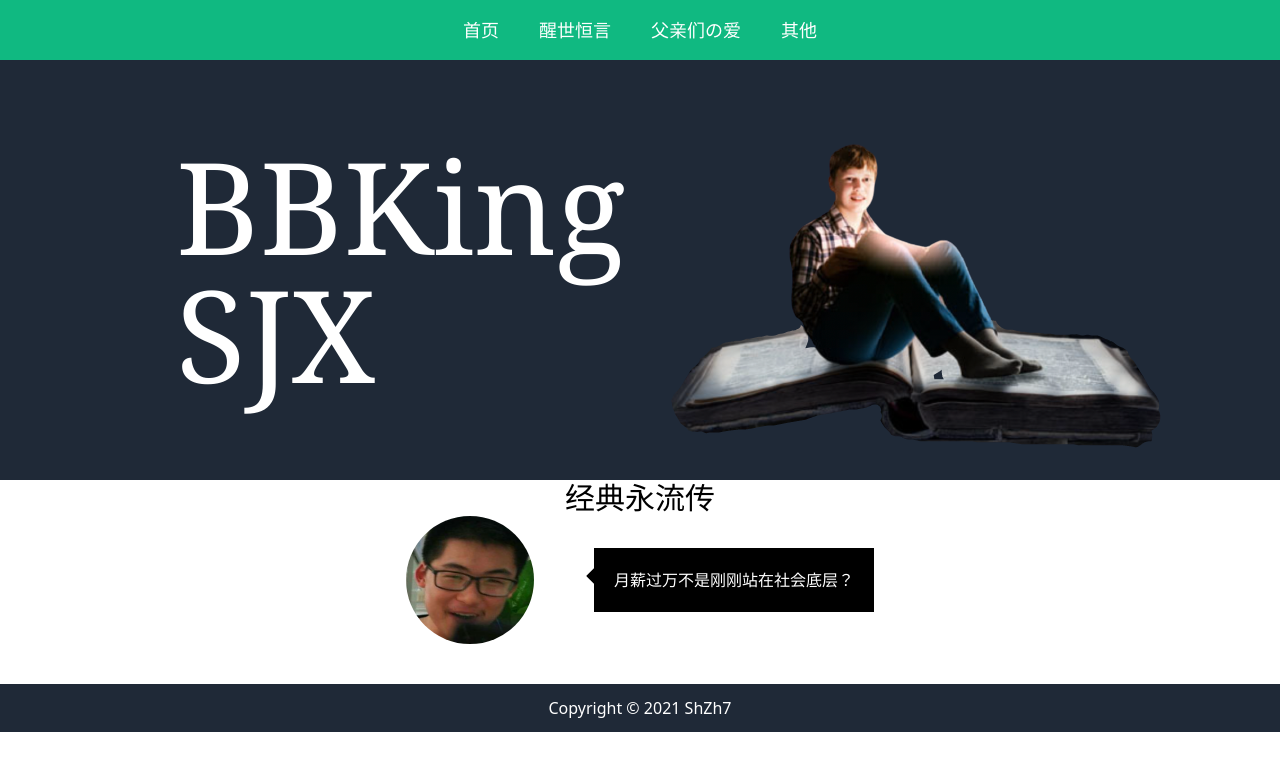
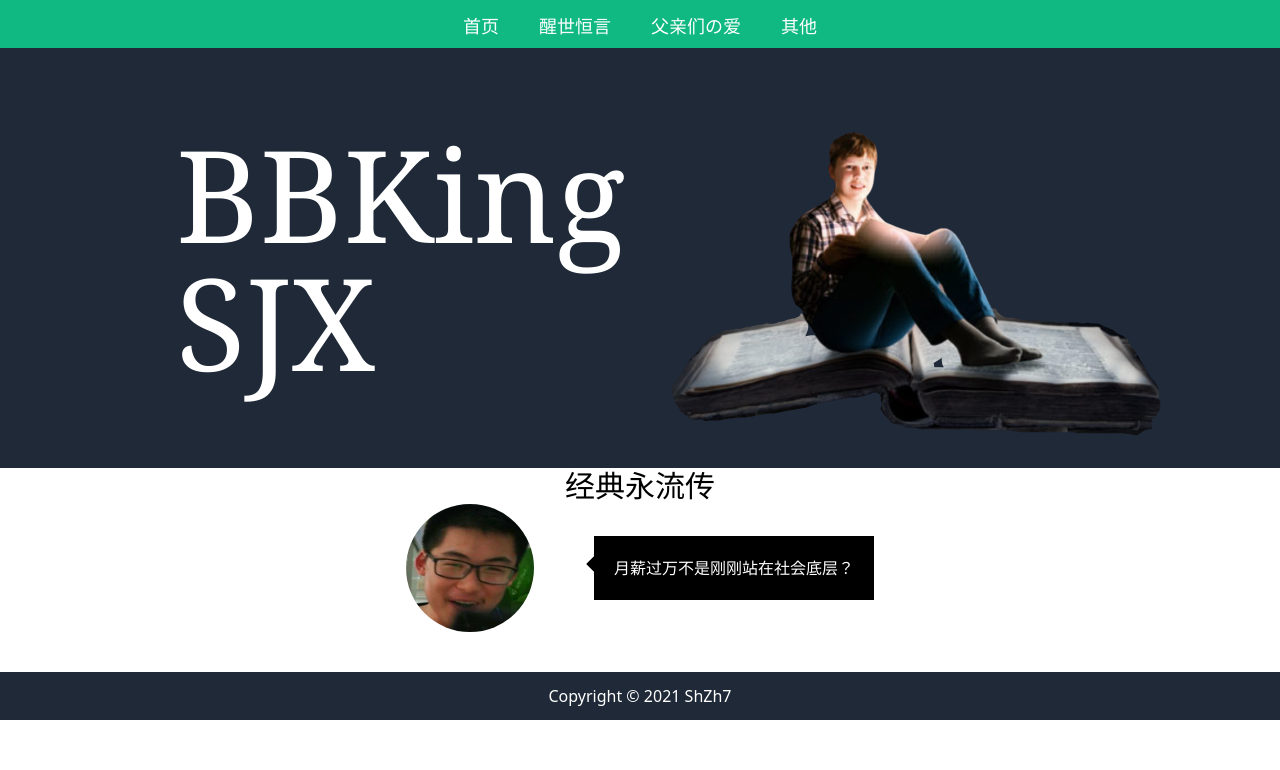
Before and after one commit to Sh-Zh-7/BBKing-sjx, a Nuxt app: page / in a window 1280 px wide. Shown: the top 770 px of the page. Built offline with nearby package versions, Linux system fonts and the light colour scheme.

Commit message:
feat(index): fix navigation bar.

```diff
--- a/pages/index.vue
+++ b/pages/index.vue
@@ -1,6 +1,6 @@
 <template>
   <div>
-    <header class='w-full bg-green-500 py-4'>
+    <header class='fixed w-full h-12 pt-3 -mt-12 bg-green-500'>
       <nav class='text-center'>
         <NuxtLink to='/'>
           <span class='px-5 text-lg font-medium text-white'>首页</span>
@@ -16,7 +16,7 @@
         </NuxtLink>
       </nav>
     </header>
-    <main>
+    <main class='mt-12'>
       <section class='flex items-center bg-gray-800 px-44'>
         <h1 class='text-9xl flex-wrap text-white font-serif align-middle'>BBKing SJX</h1>
         <img src='/background.png' alt='background_image'>
```
